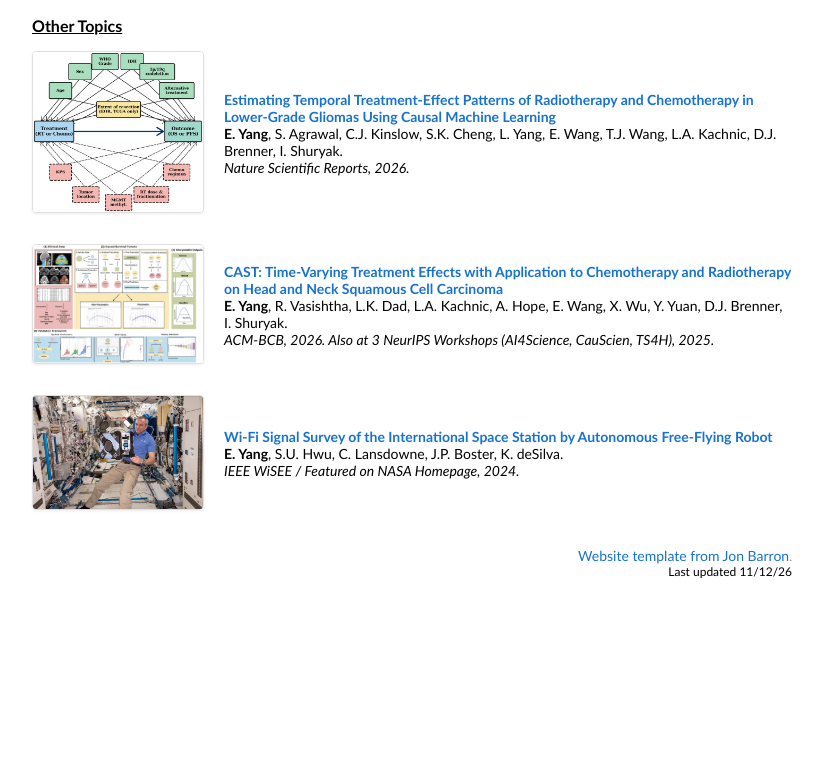
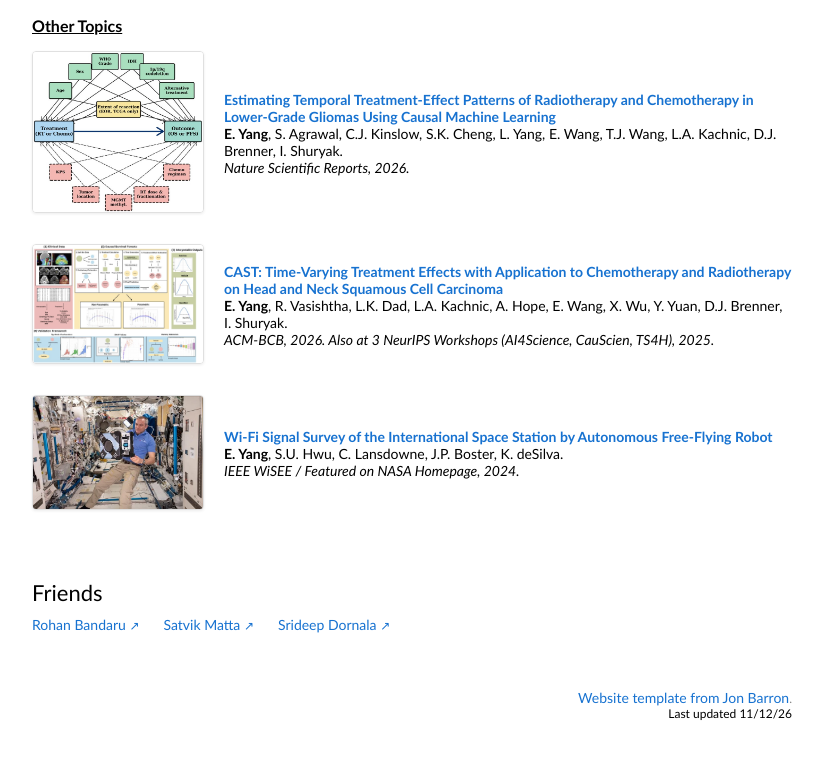
Before and after one commit to everestyang1/Personal-Website, a plain HTML site: page index.html in a window 1280 px wide. Shown: the part 1176-1933 px from the top of the page, without its empty margins (228-1051 px from the left). Before the commit the page ends 1841 px from the top, so only its background shows below. Drawn offline with Linux system fonts and the light colour scheme.

Commit message:
Add Friends section
Links to Rohan Bandaru, Satvik Matta, and Srideep Dornala below the
paper list, styled as one wrapping row.

Co-Authored-By: Claude Opus 5.5 <noreply@anthropic.com>

```diff
--- a/index.html
+++ b/index.html
@@ -136,6 +136,18 @@
            (hidden notes would otherwise stop the margins from collapsing). */
         .has-notes {
             margin-bottom: 0;
+        }
+        /* Friends: one wrapping row of plain domain links. */
+        .friend-list {
+            display: flex;
+            flex-wrap: wrap;
+            gap: 8px 24px;
+            list-style: none;
+            padding: 0;
+            margin: 10px 0 0;
+        }
+        .friend-list .arr {
+            font-size: 12px;
         }
         .js .inline-note {
             max-height: 0;
@@ -368,6 +380,18 @@
                 </td>
             </tr>
 
+            <!-- ---------------- Friends ---------------- -->
+            <tr><td colspan="2" style="padding:52px 20px 0px 20px"><heading>Friends</heading></td></tr>
+            <tr>
+                <td colspan="2" style="padding:0px 20px 36px 20px">
+                    <ul class="friend-list">
+                        <li><a href="https://rohanbandaru.net/" target="_blank" rel="noopener">Rohan Bandaru&nbsp;<span class="arr">&#8599;</span></a></li>
+                        <li><a href="https://satvikmatta18.github.io/" target="_blank" rel="noopener">Satvik Matta&nbsp;<span class="arr">&#8599;</span></a></li>
+                        <li><a href="https://srideepdornala.com/" target="_blank" rel="noopener">Srideep Dornala&nbsp;<span class="arr">&#8599;</span></a></li>
+                    </ul>
+                </td>
+            </tr>
+
             <tr>
                 <td colspan="2" style="padding:20px 20px 2px 20px">
                     <p style="text-align:right;font-size:12px;color:#888;margin:0">
```
